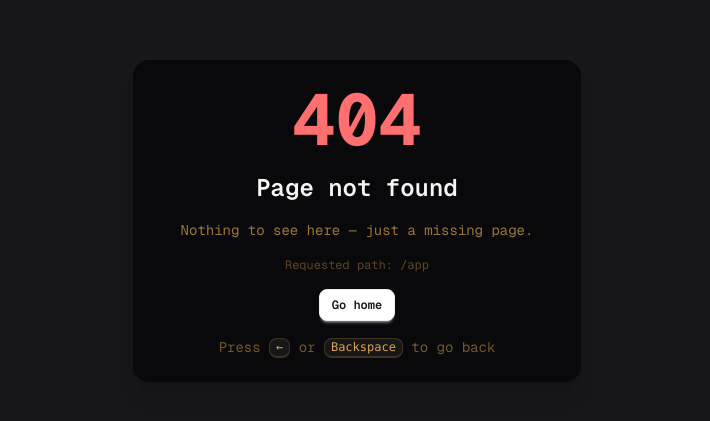
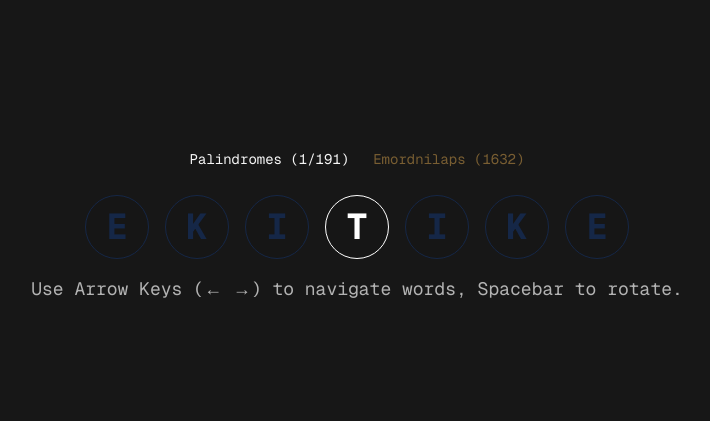
Before and after one commit to hieudoanm/palindrome, a Next.js app in the folder packages/app/: page /app in a window 1280 px wide. Before the commit this address had no page. Shown: the part 179-600 px from the top of the page, without its empty margins (283-993 px from the left). Built offline with nearby package versions, Linux system fonts and the light colour scheme.

Commit message:
add app page

```diff
--- /dev/null
+++ b/packages/app/src/pages/app/index.tsx
@@ -0,0 +1,121 @@
+import emordnilapWords from '@palindrome/data/emordnilap_words.json';
+import palindromeWords from '@palindrome/data/palindrome_words.json';
+import { NextPage } from 'next';
+import { useCallback, useEffect, useState } from 'react';
+
+palindromeWords.unshift('ekitike'); // Add 'ekitike' at the start
+
+const AppPage: NextPage = () => {
+  const [rotated, setRotated] = useState(false);
+  const [wordIndex, setWordIndex] = useState(0); // Keep track of the current word index
+  const [activeTab, setActiveTab] = useState<'palindromes' | 'emordnilaps'>(
+    'palindromes',
+  ); // Tab state
+
+  // Set words list based on the active tab
+  const words = activeTab === 'palindromes' ? palindromeWords : emordnilapWords;
+
+  // Directly calculate the word here based on the current word index
+  const word = words[wordIndex];
+
+  const letters = word.split('');
+  const centerIndex = Math.floor(letters.length / 2);
+
+  // Each letter has a width of 4rem (16 * 1rem), and each gap is 1rem (gap-x-4)
+  const letterWidth = 4; // 4rem (1rem = 16px)
+  const gap = 1; // 1rem (gap-x-4 = 1rem)
+  const totalWidth = letterWidth * letters.length + (letters.length - 1) * gap;
+
+  const transformOrigin = `${totalWidth / 2}rem center`;
+
+  // Function to handle keydown events
+  const handleKeyDown = useCallback(
+    (event: KeyboardEvent) => {
+      if (event.key === 'ArrowLeft') {
+        // Move to the previous word (left arrow)
+        setWordIndex((prevIndex) =>
+          prevIndex > 0 ? prevIndex - 1 : words.length - 1,
+        ); // Wrap around to the last word
+      } else if (event.key === 'ArrowRight') {
+        // Move to the next word (right arrow)
+        setWordIndex((prevIndex) =>
+          prevIndex < words.length - 1 ? prevIndex + 1 : 0,
+        ); // Wrap around to the first word
+      } else if (event.key === ' ') {
+        // Space to rotate the word
+        setRotated((prevRotated) => !prevRotated);
+      }
+    },
+    [words.length],
+  );
+
+  // Add event listener for keydown (only on mount)
+  if (typeof window !== 'undefined') {
+    window.addEventListener('keydown', handleKeyDown);
+  }
+
+  // Clean up event listener on component unmount
+  const cleanUpKeyListener = useCallback(() => {
+    if (typeof window !== 'undefined') {
+      window.removeEventListener('keydown', handleKeyDown);
+    }
+  }, [handleKeyDown]);
+
+  // Call cleanup only when the component is unmounted
+  useEffect(() => {
+    return cleanUpKeyListener;
+  }, [cleanUpKeyListener]);
+
+  return (
+    <div className="flex h-screen flex-col items-center justify-center">
+      {/* Tab Navigation */}
+      <div className="tabs mb-4">
+        <div
+          className={`tab tab-bordered ${activeTab === 'palindromes' ? 'tab-active' : ''}`}
+          onClick={() => {
+            setWordIndex(0);
+            setRotated(false);
+            setActiveTab('palindromes');
+          }}>
+          Palindromes ({activeTab === 'palindromes' ? `${wordIndex + 1}/` : ''}
+          {palindromeWords.length})
+        </div>
+        <div
+          className={`tab tab-bordered ${activeTab === 'emordnilaps' ? 'tab-active' : ''}`}
+          onClick={() => {
+            setWordIndex(0);
+            setRotated(false);
+            setActiveTab('emordnilaps');
+          }}>
+          Emordnilaps ({activeTab === 'emordnilaps' ? `${wordIndex + 1}/` : ''}
+          {emordnilapWords.length})
+        </div>
+      </div>
+
+      {/* Displaying the current word */}
+      <div
+        className={`flex transform cursor-pointer gap-x-4 font-bold transition-transform duration-1000 ease-in-out ${
+          rotated ? 'rotate-180' : ''
+        }`}
+        onClick={() => setRotated(!rotated)} // You can still click to toggle rotation
+        style={{ transformOrigin }}>
+        {letters.map((letter, index) => (
+          <div
+            key={index}
+            className={`bg-primary-content flex aspect-square w-16 transform items-center justify-center rounded-full border text-center text-4xl uppercase transition-transform duration-1000 ease-in-out ${
+              index === centerIndex ? 'text-primary' : 'text-secondary'
+            } ${rotated ? '-rotate-180' : ''}`}>
+            {letter}
+          </div>
+        ))}
+      </div>
+
+      {/* Key Instructions */}
+      <p className="mt-4 text-lg opacity-70">
+        Use Arrow Keys (← →) to navigate words, Spacebar to rotate.
+      </p>
+    </div>
+  );
+};
+
+export default AppPage;
```
Also changed, not shown: 6 other files (tests, documents, lock files or other folders).
